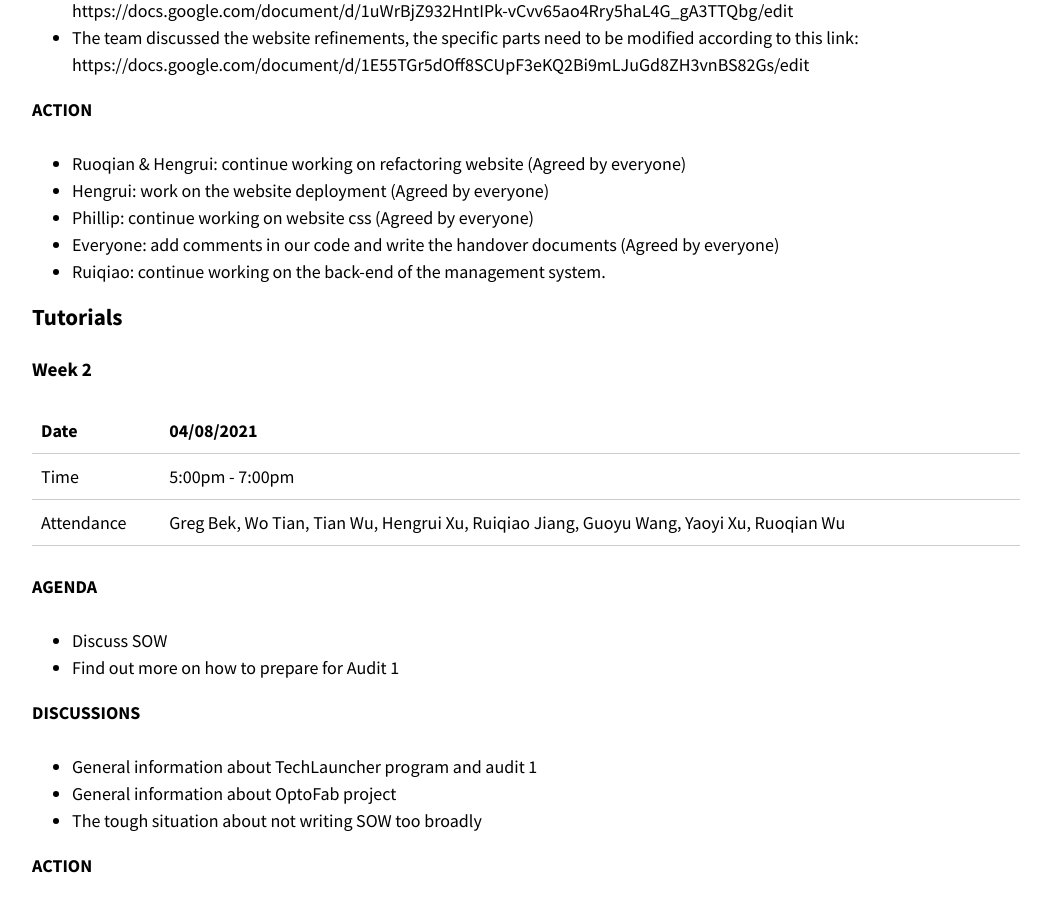
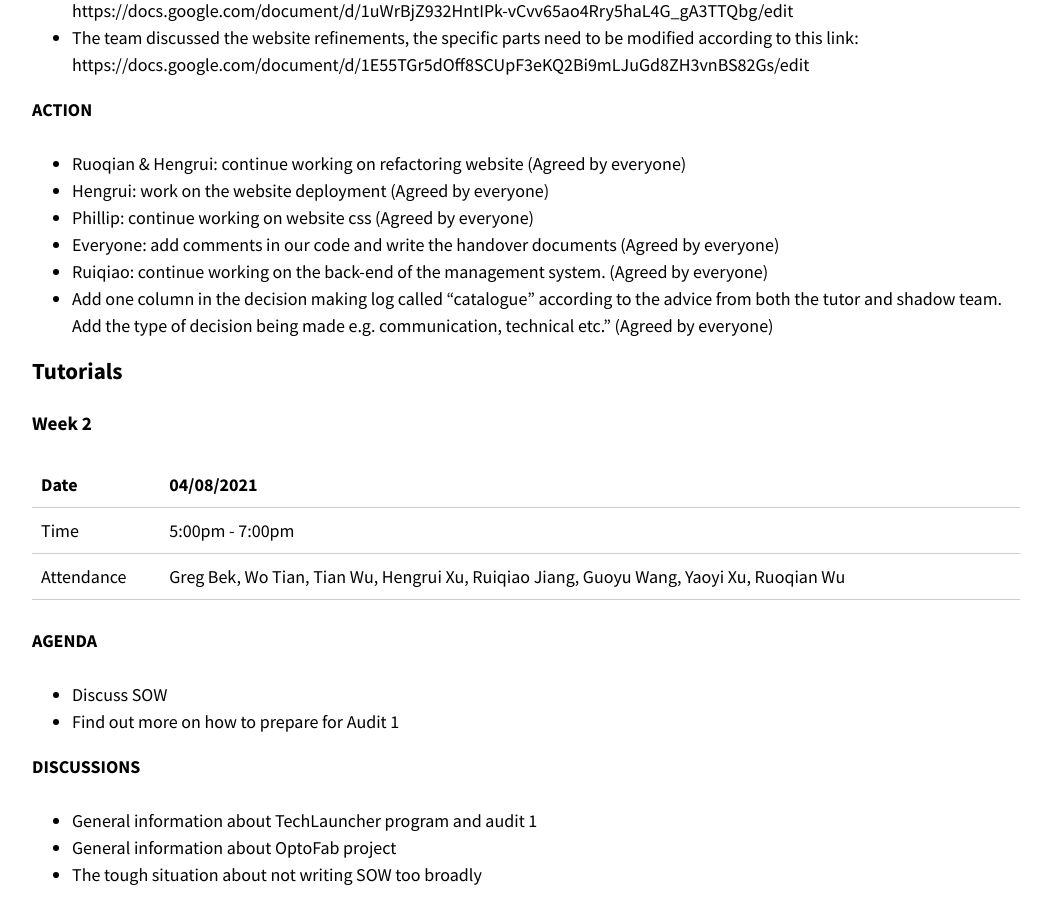
Before and after one commit to optofab/optofab.github.io, a Jekyll site: the page built from meeting_minutes.md, in a window 1280 px wide and 900 px high, scrolled down 19333 px. Shown: the whole window, without its empty margins (114-1165 px from the left). Built offline with Jekyll 4.4.1, drawn with Linux system fonts in a browser that asks for light colours; nearby versions of some CDN libraries; emoji names are drawn with the system emoji font.

Commit message:
Update meeting_minutes.md

```diff
--- a/meeting_minutes.md
+++ b/meeting_minutes.md
@@ -699,8 +699,8 @@
 - Hengrui: work on the website deployment (Agreed by everyone)
 - Phillip: continue working on website css (Agreed by everyone)
 - Everyone: add comments in our code and write the handover documents (Agreed by everyone)
-- Ruiqiao: continue working on the back-end of the management system.
-
+- Ruiqiao: continue working on the back-end of the management system. (Agreed by everyone)
+- Add one column in the decision making log called "catalogue" according to the advice from both the tutor and shadow team. Add the type of decision being made e.g. communication, technical etc.” (Agreed by everyone)
 
 
 ### Tutorials
```
